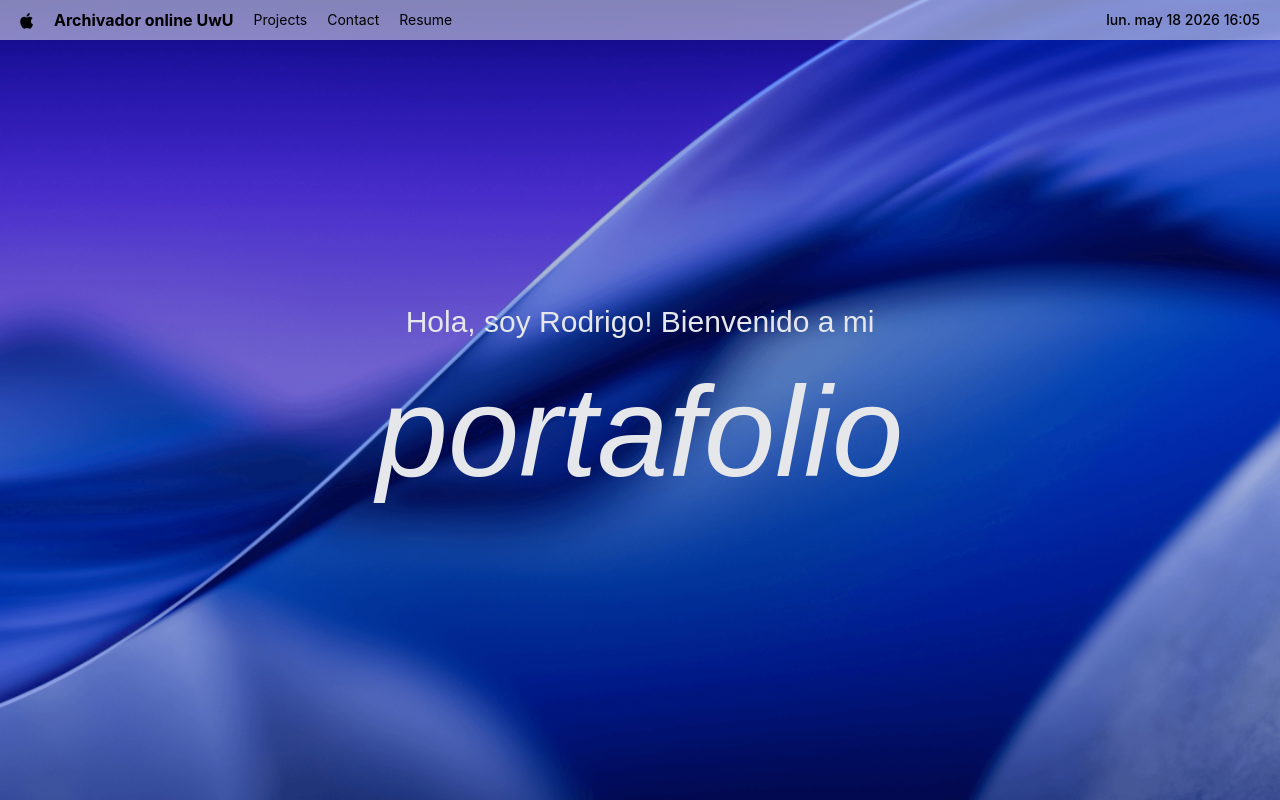
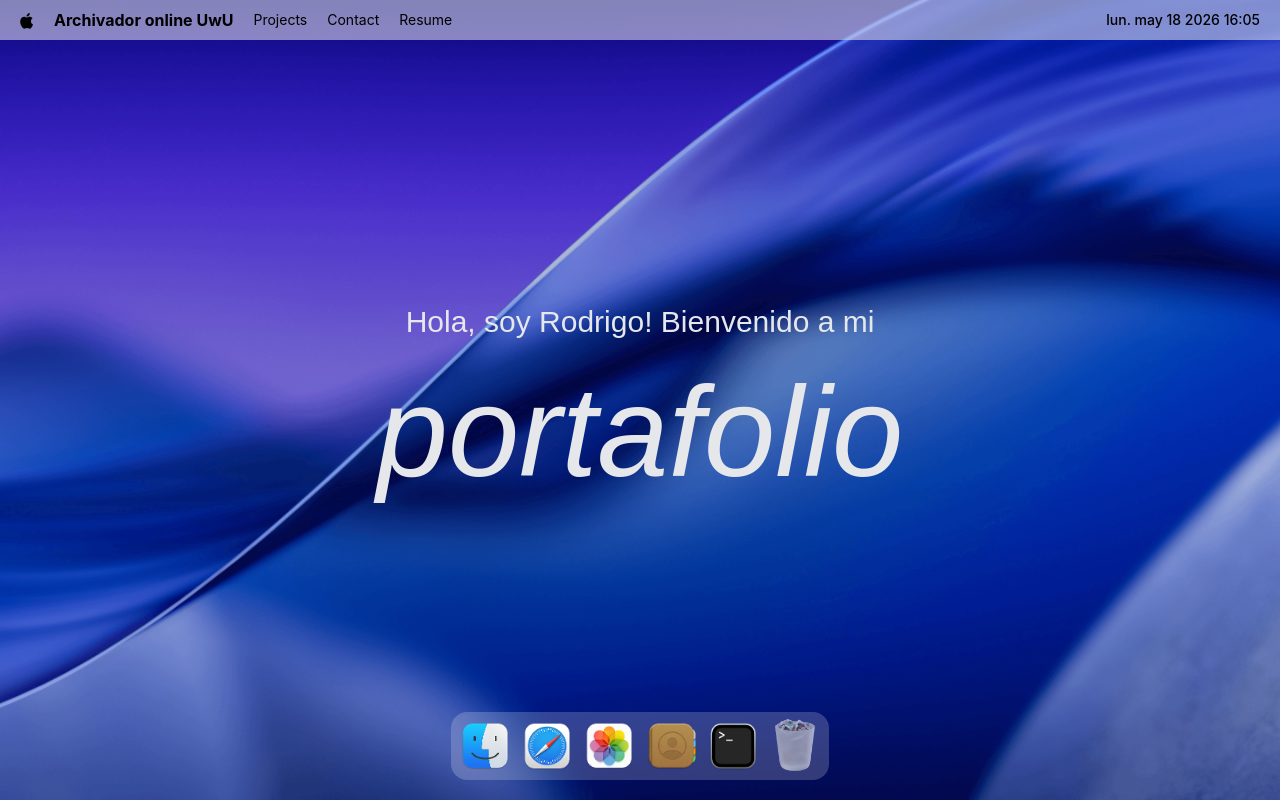
Before and after one commit to rodrigoOpo/df, a Next.js app in the folder client/: page / in a window 1280 px wide. Built offline with nearby package versions, Linux system fonts and the light colour scheme; a web font is replaced by a local one.

Commit message:
implement dock feature

```diff
--- a/client/package.json
+++ b/client/package.json
@@ -17,7 +17,8 @@
     "next": "16.2.6",
     "postcss": "^8.5.14",
     "react": "19.2.4",
-    "react-dom": "19.2.4"
+    "react-dom": "19.2.4",
+    "react-tooltip": "^6.0.3"
   },
   "devDependencies": {
     "@biomejs/biome": "2.2.0",
--- a/client/src/app/page.tsx
+++ b/client/src/app/page.tsx
@@ -1,10 +1,11 @@
-import { Navbar, Welcome } from '@/components/index'
+import { Navbar, Welcome, Dock } from '@/components/index'
 
 export default function Home() {
   return (
     <>
       <Navbar/>
       <Welcome/>
+      <Dock/>
     </>
   );
 }
--- /dev/null
+++ b/client/src/components/Dock.tsx
@@ -0,0 +1,108 @@
+"use client"
+
+import { useRef } from "react";
+import { dockApps } from "@/constants";
+import { Tooltip } from "react-tooltip";
+import { useGSAP } from "@gsap/react";
+import gsap from "gsap";
+
+type Props = {}
+
+const Dock = (props: Props) => {
+
+ const dockRef = useRef<HTMLDivElement>(null);
+
+ useGSAP(()=>{
+    const dock = dockRef.current;
+    if(!dock) return;
+
+    const icons = dock.querySelectorAll(".dock-icon");
+
+    const animateIcons = (mouseX: number) => {
+        const { left } = dock.getBoundingClientRect();
+
+        icons.forEach((icon)=>{
+            const {left: iconLeft, width} = icon.getBoundingClientRect();
+            const center = iconLeft - left + width / 2;
+            const distance = Math.abs(mouseX - center);
+
+            const intensity = Math.exp(-(distance ** 2) / 2000);
+
+            gsap.to(icon, {
+                scale: 1 + 0.25 * intensity,
+                y: -15 * intensity,
+                duration: 0.2,
+                ease: "power1.out"
+            })
+        })
+    }
+
+
+    const handleMouseMove = (e: MouseEvent) => {
+        const  { left } = dock.getBoundingClientRect();
+
+        animateIcons(e.clientX - left);
+    };
+
+    const resetIcons = () => {
+        icons.forEach((icon)=>{
+            gsap.to(icon, {
+                scale:1,
+                y:0,
+                duration:0.3,
+                ease:"power1.out"
+            })
+        })
+    }
+
+    dock.addEventListener('mousemove', handleMouseMove);
+    dock.addEventListener('mouseleave', resetIcons);
+
+    return () => {
+        dock.removeEventListener('mousemove', handleMouseMove),
+        dock.removeEventListener('mouseleave', resetIcons);
+    }
+ }, [])
+
+
+ type DockApp = {
+  id: string;
+  name: string;
+  icon: string;
+  canOpen: boolean;
+ };
+
+
+ const toggleApp = (app: Pick<DockApp, "id" | "canOpen">) => {}
+
+  return (
+    <section id='dock'>
+        <div ref={dockRef} className="dock-container">
+            {dockApps.map(({id, name, icon, canOpen})=>(
+                <div key={id} className="relative flex justify-center">
+                    <button
+                    type="button"
+                    className="dock-icon"
+                    aria-label={name}
+                    data-tooltip-id="dock-tooltip"
+                    data-tooltip-content={name}
+                    data-tooltip-delay-show={150}
+                    disabled={!canOpen}
+                    onClick={()=> toggleApp({id, canOpen})}
+                    >
+                        <img
+                        src={`/images/${icon}`}
+                        alt={name}
+                        loading="lazy"
+                        className={canOpen ? "" : "opacity-60"}/>
+                    </button>
+                </div>
+            ))}
+
+            <Tooltip id="dock-tooltip" place="top" className="tooltip" />
+        </div>
+    </section>
+  )
+}
+
+export default Dock;
--- a/client/src/components/index.ts
+++ b/client/src/components/index.ts
@@ -1,5 +1,6 @@
 import Navbar from "./Navbar";
 import Welcome from "./Welcome";
+import Dock from "./Dock";
 
 
-export {Navbar, Welcome };
+export {Navbar, Welcome, Dock };
```
Also changed, not shown: 1 other file (tests, documents, lock files or other folders).
